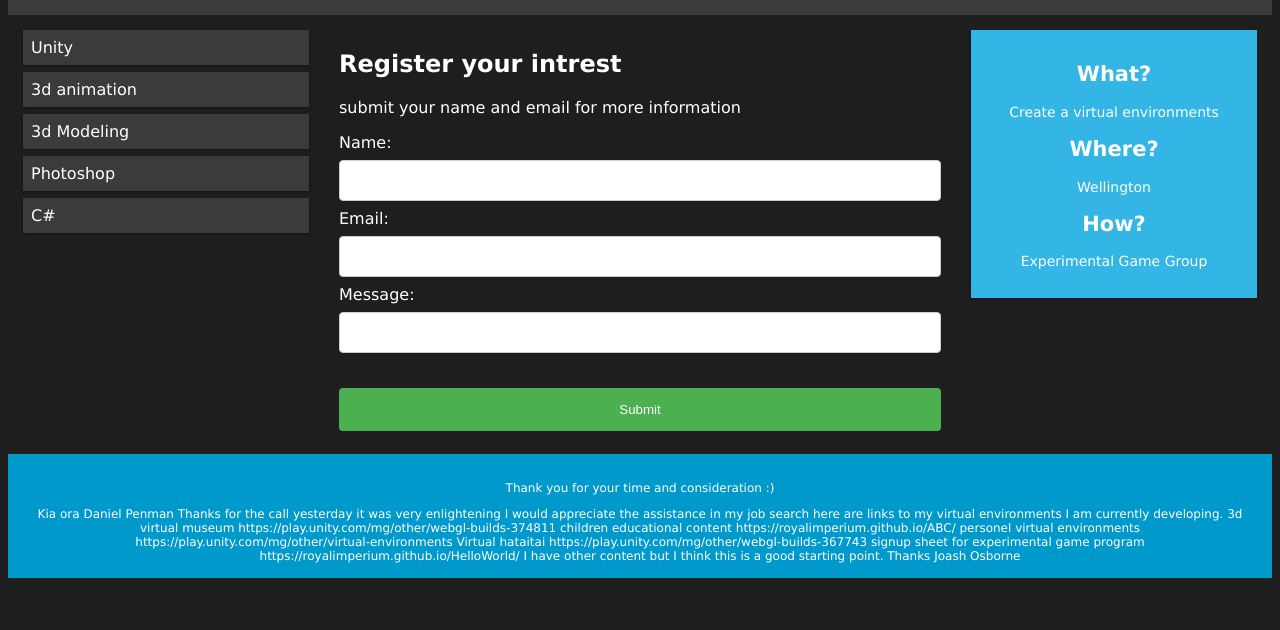
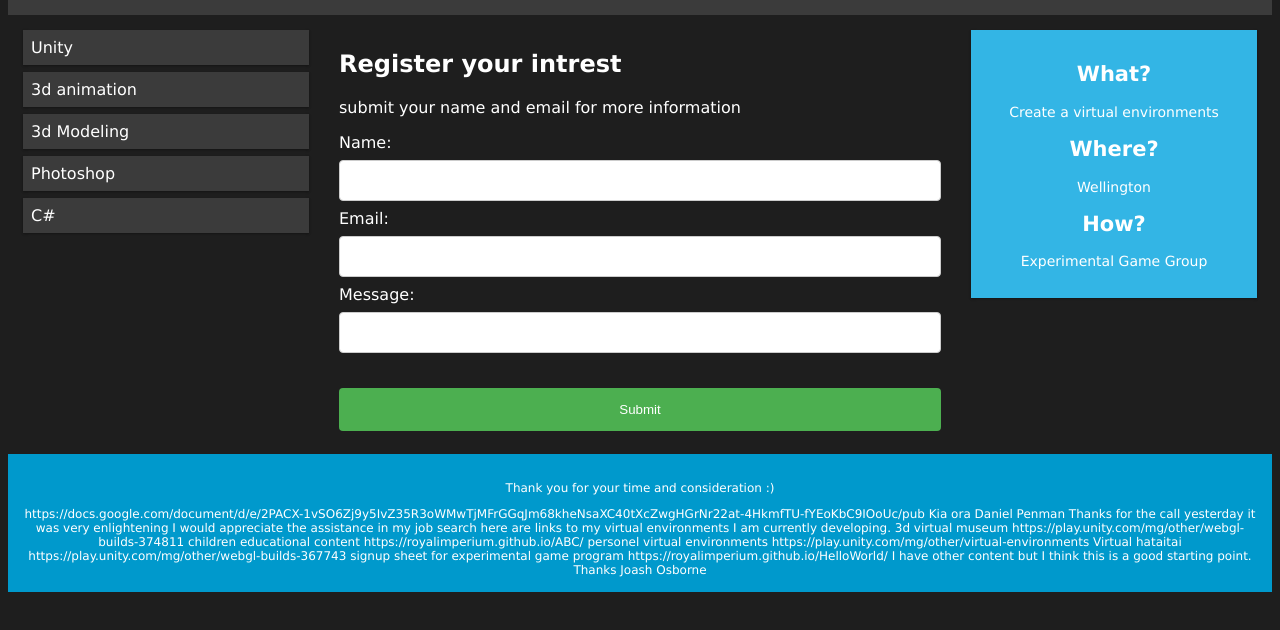
Before and after one commit to RoyalImperium/HelloWorld, a plain HTML site: page index.html in a window 1280 px wide. Shown: the part 104-734 px from the top of the page. Drawn offline with nearby package versions, Linux system fonts and the light colour scheme.

Commit message:
Update index.html

```diff
--- a/index.html
+++ b/index.html
@@ -187,6 +187,7 @@ Message:<br>
 
 <div class="footer">
   <p>Thank you for your time and consideration :)</p>
+  https://docs.google.com/document/d/e/2PACX-1vSO6Zj9y5IvZ35R3oWMwTjMFrGGqJm68kheNsaXC40tXcZwgHGrNr22at-4HkmfTU-fYEoKbC9IOoUc/pub
   Kia ora Daniel Penman
 
 Thanks for the call yesterday it was very enlightening I would appreciate
```
